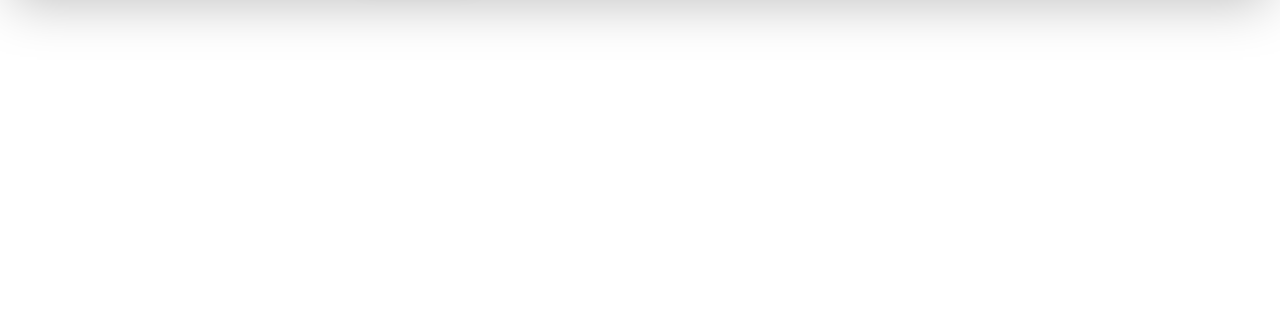
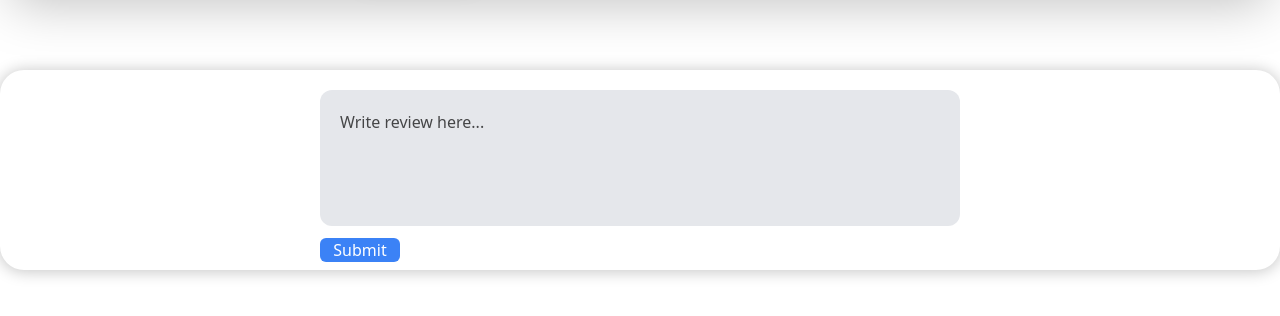
Before and after one commit to sameersheikh2/Ecommerce-demo, a React (Create React App) app: page /products/1 in a window 1280 px wide. Shown: the part 446-762 px from the top of the page. Built offline with nearby package versions, Linux system fonts and the light colour scheme; no server answers.

Commit message:
added review section without much functionality for now

```diff
--- /dev/null
+++ b/src/components/DummyReview.js
@@ -0,0 +1,30 @@
+import React from "react";
+import { Avatar } from "@mui/material";
+import { AiOutlineDislike, AiOutlineLike } from "react-icons/ai";
+
+const DummyReview = ({ review }) => {
+  return (
+    <>
+      {review.map((review) => (
+        <div key={review.id} className="flex flex-wrap items-start my-9">
+          <div className="mr-4">
+            <Avatar sx={{ width: 100, height: 100 }} />
+          </div>
+          <p>{review.message}</p>
+          <div className="flex justify-end w-[90%] items-end h-[100%]">
+            <AiOutlineLike
+              size={30}
+              className="mx-1 cursor-pointer hover:scale-110 hover:bg-black hover:fill-white hover:rounded-2xl p-1"
+            />
+            <AiOutlineDislike
+              size={30}
+              className="mx-1 cursor-pointer hover:scale-110 hover:bg-black hover:fill-white hover:rounded-2xl p-1"
+            />
+          </div>
+        </div>
+      ))}
+    </>
+  );
+};
+
+export default DummyReview;
--- a/src/components/ProductDetail.js
+++ b/src/components/ProductDetail.js
@@ -4,8 +4,10 @@ import { AiFillStar, AiFillCloseCircle } from "react-icons/ai";
 import { MdOutlineReviews } from "react-icons/md";
 import ShoppingCartIcon from "@mui/icons-material/ShoppingCart";
 import { Link } from "react-router-dom";
+import { Link as ScrollLink } from "react-scroll";
 import { useDispatch } from "react-redux/es/exports";
 import { add } from "../store/CartSlice";
+import Review from "./Review";
 
 const ProductDetail = (props) => {
   const [item, setItem] = useState({});
@@ -19,14 +21,15 @@ const ProductDetail = (props) => {
         setItem(data);
       });
   }, [params]);
-  console.log(props.product);
+  // console.log(props.product);
 
   const addToCartHandler = (item) => {
     dispatch(add(item));
   };
 
   return (
-    <div className="relative flex my-[5rem] lg:max-w-[1340px] md:max-w-[750px] h-[auto] md:h-[auto] sm:h-[auto] mx-auto bg-white rounded-xl shadow-2xl">
+    <>
+      <div className="relative flex my-[5rem] lg:max-w-[1320px] md:max-w-[750px] h-[auto] md:h-[auto] sm:h-[auto] mx-auto bg-white rounded-xl shadow-2xl">
         <div className="absolute top-[-14px] right-[-8px]">
           <Link to="/products">
             <AiFillCloseCircle
@@ -36,7 +39,11 @@ const ProductDetail = (props) => {
           </Link>
         </div>
         <div className="flex w-[400px] h-full mx-5">
-        <img src={item.image} alt="" className="w-full h-full object-contain" />
+          <img
+            src={item.image}
+            alt=""
+            className="w-full h-full object-contain"
+          />
         </div>
         <div className="w-full p-5">
           <h1 className="text-4xl font-bold">{item.title}.</h1>
@@ -45,7 +52,9 @@ const ProductDetail = (props) => {
               <AiFillStar className="fill-white mx-1 group-hover:fill-yellow-500" />
               {item.rating?.rate} / 5
             </p>
-          <p className="font-medium text-xl px-1">{item.price?.toFixed(0)}$</p>
+            <p className="font-medium text-xl px-1">
+              {item.price?.toFixed(0)}$
+            </p>
           </div>
           <div className="mt-[4rem] ">
             <p className="text-lg">{item.description}</p>
@@ -55,7 +64,16 @@ const ProductDetail = (props) => {
               {" "}
               <MdOutlineReviews size={20} />
               {item.rating?.count}{" "}
-            <span className="text-blue-500 font-medium">Reviews by users.</span>
+              <ScrollLink
+                className="text-blue-500 cursor-pointer inline hover:text-blue-400 font-medium"
+                to="review"
+                spy={true}
+                smooth={true}
+                offset={50}
+                duration={500}
+              >
+                Reviews by users.
+              </ScrollLink>
             </p>
             <button
               className="bg-blue-700/90 w-[130px] flex items-center cursor-pointer hover:bg-blue-700 rounded-xl text-white font-medium text-center p-[.6rem] shadow-xl hover:scale-[1.04] duration-200"
@@ -69,6 +87,10 @@ const ProductDetail = (props) => {
           </div>
         </div>
       </div>
+      <div className="max-w-[1320px] h-auto py-2 flex rounded-3xl shadow-3xl mx-auto justify-center flex-wrap">
+        <Review />
+      </div>
+    </>
   );
 };
 
--- /dev/null
+++ b/src/components/Review.js
@@ -0,0 +1,48 @@
+import React, { useState } from "react";
+import DummyReview from "./DummyReview";
+
+const Review = () => {
+  const [typedReview, setTypedReview] = useState("");
+  const [review, setReview] = useState([]);
+
+  const submitHandler = (e) => {
+    e.preventDefault();
+    const data = { id: Math.random(), message: typedReview };
+    setReview((preReview) => {
+      return [...preReview, data];
+    });
+    setTypedReview("");
+  };
+
+  return (
+    <div id="review" className="w-[100%]">
+      <div>
+        <form
+          onSubmit={submitHandler}
+          className="w-[50%] mx-auto flex justify-center flex-col"
+        >
+          <textarea
+            className="p-5 rounded-xl resize-none my-3 outline-gray-200 bg-gray-200 placeholder:text-black/70"
+            name=""
+            id=""
+            cols="75"
+            rows="4"
+            placeholder="Write review here..."
+            onChange={(e) => {
+              setTypedReview(e.target.value);
+            }}
+            value={typedReview}
+          ></textarea>
+          <button className="bg-blue-500 text-white font-medium rounded-md w-[5rem]">
+            Submit
+          </button>
+        </form>
+      </div>
+      <div className="w-[96%] mx-auto">
+        <DummyReview review={review} />
+      </div>
+    </div>
+  );
+};
+
+export default Review;
```
Lines whose indentation alone changed are shown as unchanged.
